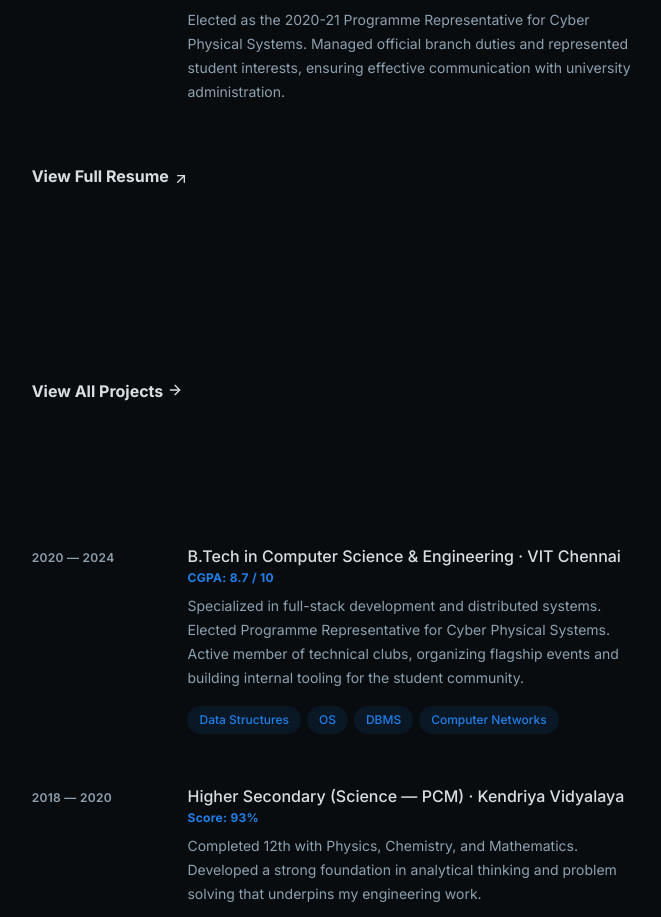
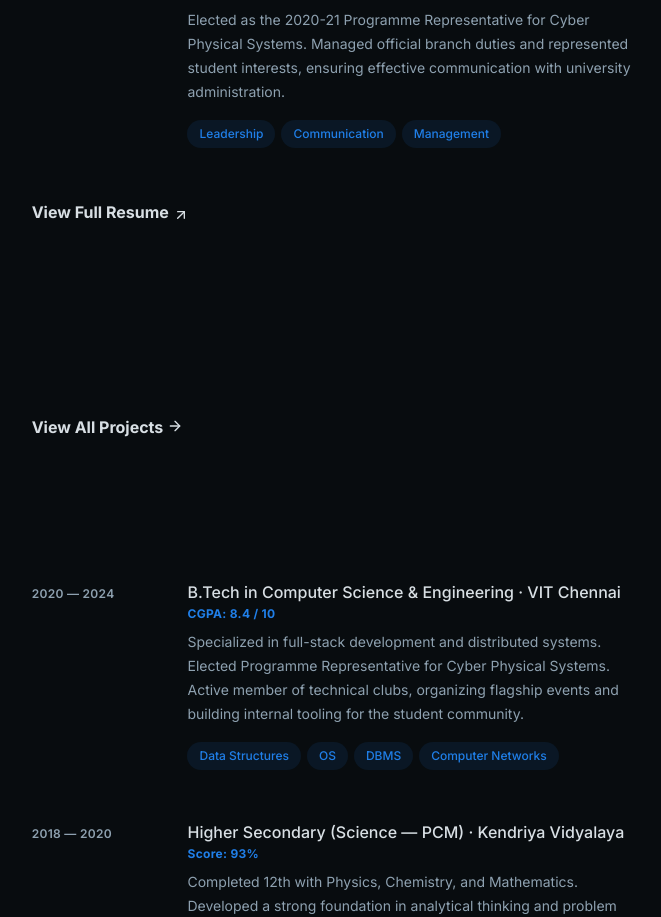
Before and after one commit to theritiktiwari/portfolio, a Next.js app: page / in a window 1280 px wide. Shown: the part 2086-3003 px from the top of the page, without its empty margins (593-1254 px from the left). Built offline with nearby package versions, Linux system fonts and the light colour scheme.

Commit message:
feat: enhance mouse glow effect, improve sidebar scroll handling, and update education and experience data

```diff
--- a/src/app/globals.css
+++ b/src/app/globals.css
@@ -121,6 +121,19 @@
 		scroll-behavior: smooth;
 	}
 
+	html::before {
+		content: "";
+		position: fixed;
+		inset: 0;
+		z-index: 30;
+		pointer-events: none;
+		background: radial-gradient(
+			600px at var(--glow-x, -100%) var(--glow-y, -100%),
+			var(--mouse-glow),
+			transparent 80%
+		);
+	}
+
 	::selection {
 		background: var(--primary);
 		color: var(--primary-foreground);
--- a/src/components/mouse-glow.tsx
+++ b/src/components/mouse-glow.tsx
@@ -1,54 +1,17 @@
 "use client";
 
-import { useEffect, useRef } from "react";
+import { useEffect } from "react";
 
 export default function MouseGlow() {
-	const glowRef = useRef<HTMLDivElement>(null);
-	const lastPointerPosition = useRef<{ x: number; y: number } | null>(null);
-
 	useEffect(() => {
-		const el = glowRef.current;
-		if (!el) return;
-
-		const updatePageHeight = () => {
-			el.style.height = `${document.documentElement.scrollHeight}px`;
+		const handleMouseMove = (e: MouseEvent) => {
+			document.documentElement.style.setProperty("--glow-x", `${e.clientX}px`);
+			document.documentElement.style.setProperty("--glow-y", `${e.clientY}px`);
 		};
 
-		const syncGlowToViewportPointer = () => {
-			const pointer = lastPointerPosition.current;
-			if (!pointer) return;
-			const x = pointer.x;
-			const y = pointer.y + window.scrollY;
-			el.style.background = `radial-gradient(600px at ${x}px ${y}px, var(--mouse-glow), transparent 80%)`;
-		};
-
-		const handleMouseMove = (e: MouseEvent) => {
-			lastPointerPosition.current = { x: e.clientX, y: e.clientY };
-			syncGlowToViewportPointer();
-		};
-
-		const handleViewportChange = () => {
-			updatePageHeight();
-			syncGlowToViewportPointer();
-		};
-
-		updatePageHeight();
 		window.addEventListener("mousemove", handleMouseMove);
-		window.addEventListener("resize", handleViewportChange);
-		window.addEventListener("scroll", handleViewportChange, { passive: true });
-
-		return () => {
-			window.removeEventListener("mousemove", handleMouseMove);
-			window.removeEventListener("resize", handleViewportChange);
-			window.removeEventListener("scroll", handleViewportChange);
-		};
+		return () => window.removeEventListener("mousemove", handleMouseMove);
 	}, []);
 
-	return (
-		<div
-			ref={glowRef}
-			className="pointer-events-none fixed inset-x-0 top-0 z-30 lg:absolute"
-			style={{ height: "100%" }}
-		/>
-	);
+	return null;
 }
--- a/src/components/sidebar.tsx
+++ b/src/components/sidebar.tsx
@@ -27,6 +27,7 @@ export default function Sidebar() {
 			}
 		};
 
+		handleScroll();
 		window.addEventListener("scroll", handleScroll, { passive: true });
 		return () => window.removeEventListener("scroll", handleScroll);
 	}, []);
--- a/src/data/education.ts
+++ b/src/data/education.ts
@@ -15,7 +15,7 @@ export const education: Education[] = [
 		description:
 			"Specialized in full-stack development and distributed systems. Elected Programme Representative for Cyber Physical Systems. Active member of technical clubs, organizing flagship events and building internal tooling for the student community.",
 		courses: ["Data Structures", "OS", "DBMS", "Computer Networks"],
-		grade: { type: "cgpa", value: 8.7 },
+		grade: { type: "cgpa", value: 8.4 },
 	},
 	{
 		period: "2018 — 2020",
--- a/src/data/experience.ts
+++ b/src/data/experience.ts
@@ -70,6 +70,6 @@ export const experiences: Experience[] = [
 		companyUrl: "https://www.linkedin.com/school/vellore-institute-of-technology/",
 		description:
 			"Elected as the 2020-21 Programme Representative for Cyber Physical Systems. Managed official branch duties and represented student interests, ensuring effective communication with university administration.",
-		technologies: [],
+		technologies: ["Leadership", "Communication", "Management"],
 	},
 ];
```
